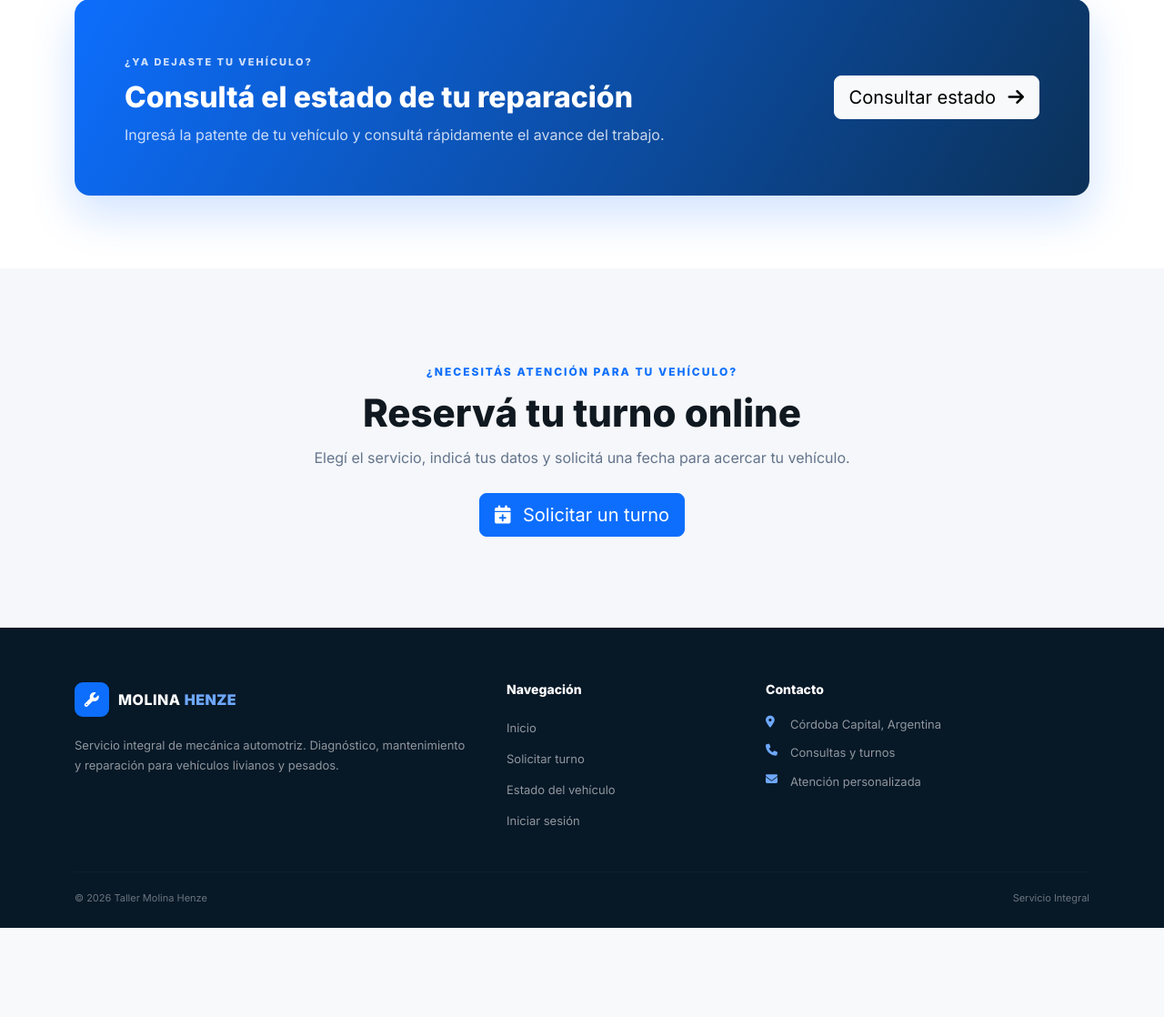
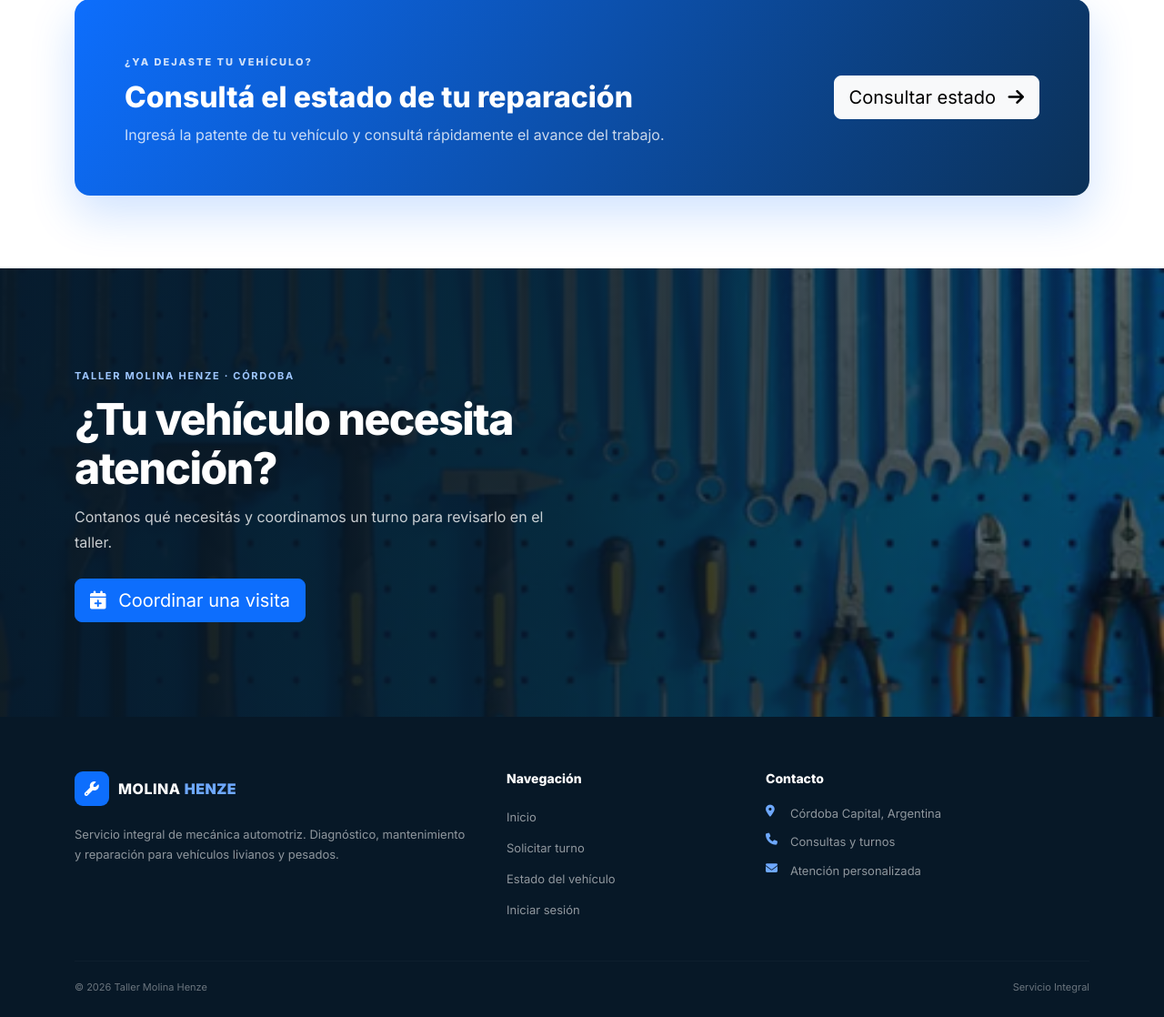
Before and after one commit to agus35423/Taller-Molina-Henze, a Django app: page / in a window 1280 px wide. Shown: the part 2981-4099 px from the top of the page at 91% size. Before the commit the page ends 4001 px from the top, so only its background shows below. Run offline with Django 5.2, Linux system fonts and the light colour scheme; data comes from the database, SQL or seed files in the repository.

Commit message:
mejora visual

```diff
--- a/static/css/taller.css
+++ b/static/css/taller.css
@@ -892,44 +892,74 @@ img {
 
 .cta-section {
 
-    padding: 100px 20px;
-
-    background: var(--light);
-
-}
-
-
-.cta-section > .container > span {
-
-    color: var(--blue);
-
-    font-size: 12px;
+    position: relative;
+
+    padding: 104px 0;
+
+    overflow: hidden;
+
+    background:
+        linear-gradient(
+            90deg,
+            rgba(7, 24, 39, .96) 0%,
+            rgba(7, 24, 39, .88) 48%,
+            rgba(7, 24, 39, .56) 100%
+        ),
+        url("../images/tabla de trabajo.avif") center 52% / cover no-repeat;
+
+    color: white;
+
+}
+
+
+.cta-content {
+
+    max-width: 650px;
+
+}
+
+
+.cta-content > span {
+
+    display: inline-block;
+
+    margin-bottom: 12px;
+
+    color: #9fc7ff;
+
+    font-size: 11px;
+
+    font-weight: 700;
+
+    letter-spacing: 1.7px;
+
+}
+
+
+.cta-section h2 {
+
+    margin: 0 0 14px;
+
+    max-width: 580px;
+
+    font-size: clamp(34px, 4vw, 48px);
+
+    line-height: 1.12;
 
     font-weight: 800;
 
-    letter-spacing: 2px;
-
-}
-
-
-.cta-section h2 {
-
-    margin: 10px 0;
-
-    font-size: 42px;
-
-    font-weight: 800;
+    letter-spacing: -1.5px;
 
 }
 
 
 .cta-section p {
 
-    color: var(--gray);
-
-    max-width: 600px;
-
-    margin: 0 auto 25px;
+    color: rgba(255, 255, 255, .78);
+
+    max-width: 520px;
+
+    margin: 0 0 26px;
 
     line-height: 1.7;
 
--- a/templates/tallermami/inicio.html
+++ b/templates/tallermami/inicio.html
@@ -519,19 +519,21 @@ Taller Molina Henze | Mecánica Automotriz
 
 <section class="cta-section">
 
-    <div class="container text-center">
+    <div class="container">
+
+        <div class="cta-content">
 
             <span>
-            ¿NECESITÁS ATENCIÓN PARA TU VEHÍCULO?
+                TALLER MOLINA HENZE · CÓRDOBA
             </span>
 
             <h2>
-            Reservá tu turno online
+                ¿Tu vehículo necesita atención?
             </h2>
 
             <p>
-            Elegí el servicio, indicá tus datos y
-            solicitá una fecha para acercar tu vehículo.
+                Contanos qué necesitás y coordinamos un turno
+                para revisarlo en el taller.
             </p>
 
             <a
@@ -541,9 +543,11 @@ Taller Molina Henze | Mecánica Automotriz
 
                 <i class="fa-solid fa-calendar-plus me-2"></i>
 
-            Solicitar un turno
+                Coordinar una visita
 
             </a>
+
+        </div>
 
     </div>
 
```
Also changed, not shown: static/images/tabla de trabajo.avif (renamed from static/images/inline_image_preview.avif). Lines whose indentation alone changed are shown as unchanged.
